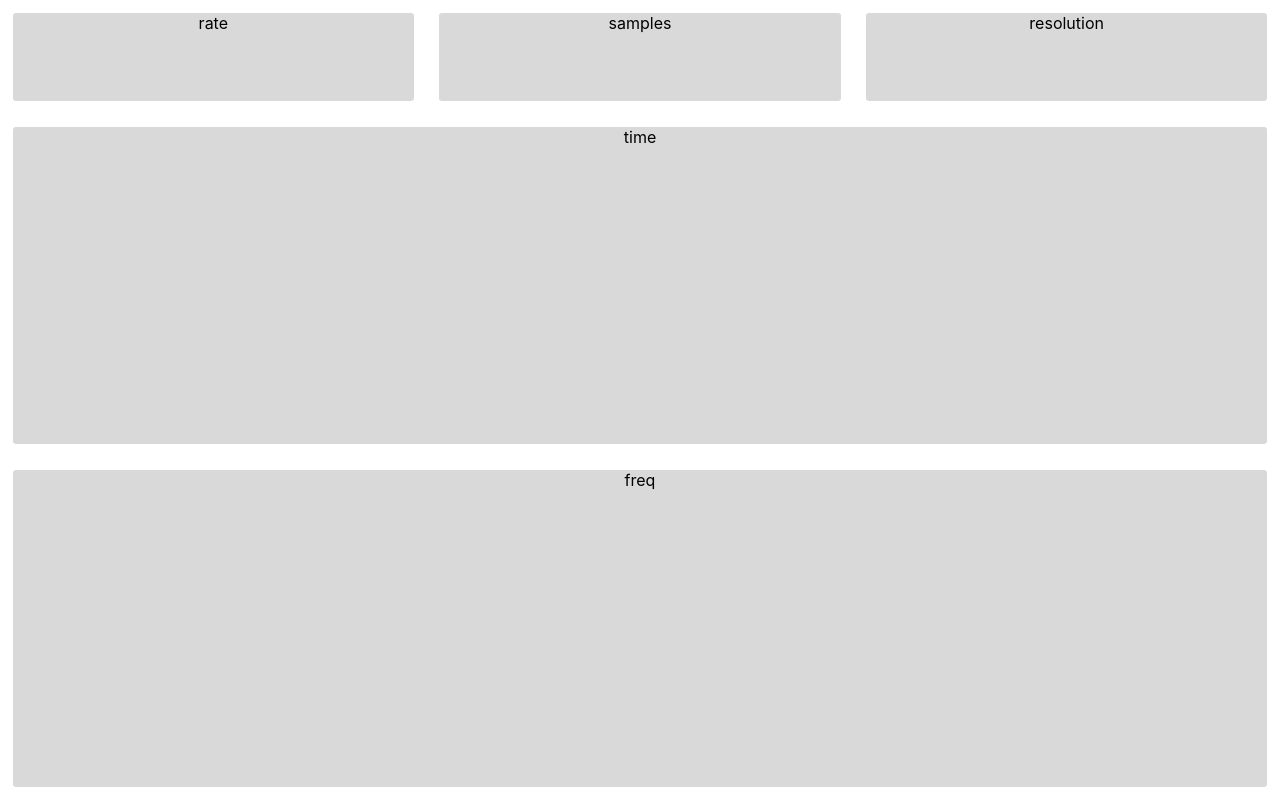
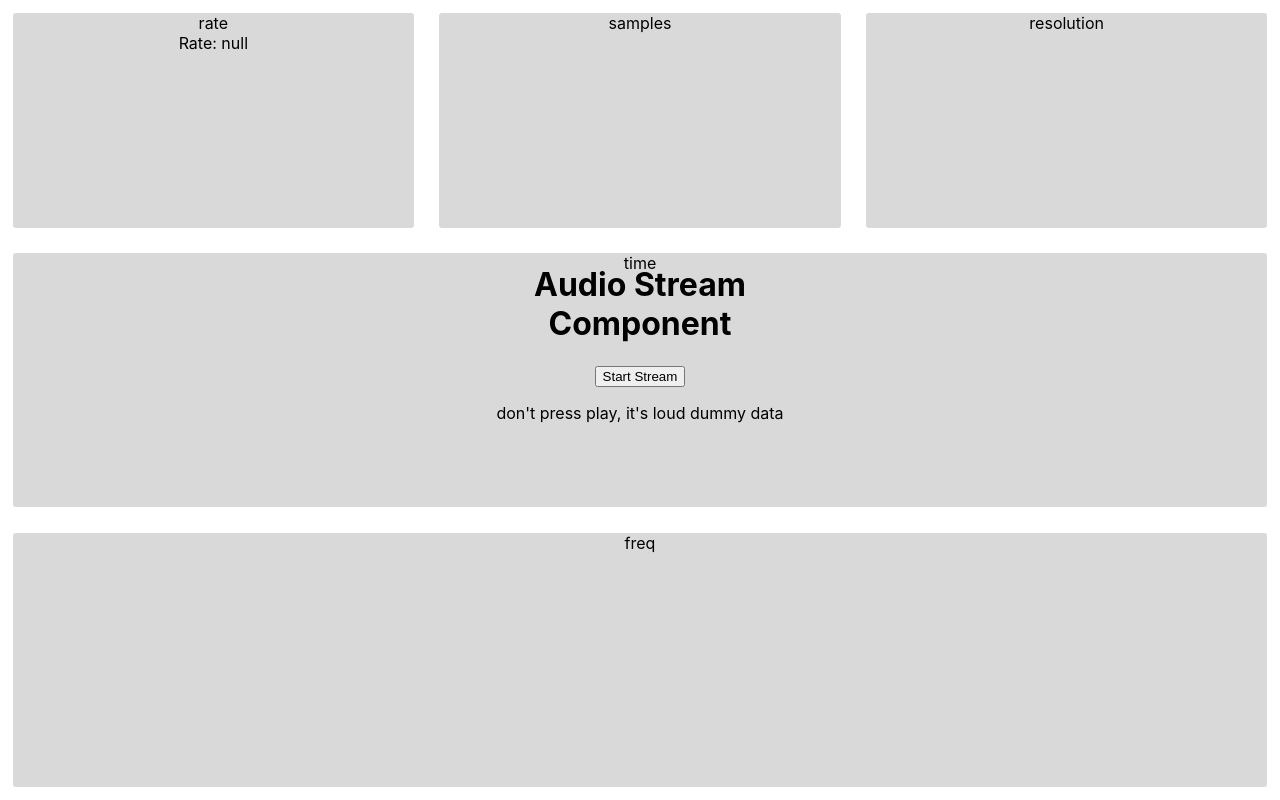
Before and after one commit to Sense-Scape/Sensor_Viewer, a SvelteKit app: page / in a window 1280 px wide. Built offline with nearby package versions, Linux system fonts and the light colour scheme.

Commit message:
feat: initial dummy stream component

```diff
--- /dev/null
+++ b/src/AudioStream.svelte
@@ -0,0 +1,88 @@
+<!-- AudioStream.svelte -->
+<script lang="ts">
+	import { onMount, onDestroy } from 'svelte';
+	import { sampleRateStore } from './stores';
+
+	let audioContext: AudioContext | null = null;
+	let dummySource: AudioBufferSourceNode | null = null;
+
+	async function startStream() {
+		try {
+			audioContext = new AudioContext();
+			dummySource = createDummyAudioSource(audioContext, 10); // 10 seconds duration
+			const sampleRate = dummySource.buffer?.sampleRate ?? null; // Get the sample rate
+			sampleRateStore.set(sampleRate); // Set the sample rate in the store
+			dummySource.connect(audioContext.destination);
+			dummySource.start();
+		} catch (error) {
+			console.error('Error creating audio context:', error);
+		}
+	}
+
+	function stopStream() {
+		if (dummySource) {
+			dummySource.stop();
+			dummySource.disconnect();
+			dummySource = null;
+		}
+		if (audioContext) {
+			audioContext.close();
+			audioContext = null;
+            sampleRateStore.set(null);
+		}
+	}
+
+	let cleanup: () => void = () => {}; // Initialize as empty function
+	onMount(() => {
+		cleanup = () => {
+			if (dummySource) {
+				dummySource.stop();
+				dummySource.disconnect();
+				dummySource = null;
+			}
+			if (audioContext) {
+				audioContext.close();
+				audioContext = null;
+			}
+		};
+	});
+
+	onDestroy(() => cleanup());
+
+	function createDummyAudioSource(
+		audioContext: AudioContext,
+		duration: number
+	): AudioBufferSourceNode {
+		const sampleRate = audioContext.sampleRate;
+		const frameCount = duration * sampleRate;
+		const buffer = audioContext.createBuffer(1, frameCount, sampleRate);
+		const channelData = buffer.getChannelData(0);
+
+		for (let i = 0; i < frameCount; i++) {
+			channelData[i] = Math.random() * 2 - 1; // Generate random audio samples between -1 and 1
+		}
+
+		const source = audioContext.createBufferSource();
+		source.buffer = buffer;
+
+		return source;
+	}
+</script>
+
+<main>
+	<h1>Audio Stream Component</h1>
+	{#if dummySource}
+		<button on:click={stopStream}>Stop Stream</button>
+	{:else}
+		<button on:click={startStream}>Start Stream</button>
+	{/if}
+</main>
+
+<style>
+	main {
+		text-align: center;
+		padding: 1em;
+		max-width: 240px;
+		margin: 0 auto;
+	}
+</style>
--- a/src/routes/+page.svelte
+++ b/src/routes/+page.svelte
@@ -1,5 +1,20 @@
-<!-- <h1>Welcome to SvelteKit</h1>
-<p>Visit <a href="https://kit.svelte.dev">kit.svelte.dev</a> to read the documentation</p> -->
+<script lang="ts">
+	import { onDestroy } from 'svelte';
+	import AudioStream from '../AudioStream.svelte';
+	import { sampleRateStore } from '../stores';
+
+	let sampleRate: number | null = null;
+
+	const unsubscribe = sampleRateStore.subscribe((value) => {
+		sampleRate = value;
+	});
+
+	// Unsubscribe when the component is destroyed
+	onDestroy(() => {
+		unsubscribe();
+	});
+</script>
+
 <div class="container">
 	<div class="time block">
 		<div class="card">
@@ -13,12 +28,17 @@
 	</div>
 	<div class="rate block">
 		<div class="card">
-			<p>rate</p>
+			<div>
+				<p>rate</p>
+				<p>Rate: {sampleRate}</p>
+			</div>
 		</div>
 	</div>
 	<div class="samples block">
 		<div class="card">
 			<p>samples</p>
+			<AudioStream />
+			<p>don't press play, it's loud dummy data</p>
 		</div>
 	</div>
 	<div class="resolution block">
--- /dev/null
+++ b/src/stores.ts
@@ -0,0 +1,4 @@
+// <!-- stores.ts -->
+import { writable } from 'svelte/store';
+
+export const sampleRateStore = writable<number | null>(null);
```
Also changed, not shown: tests/test.ts (+9 -1 lines).
